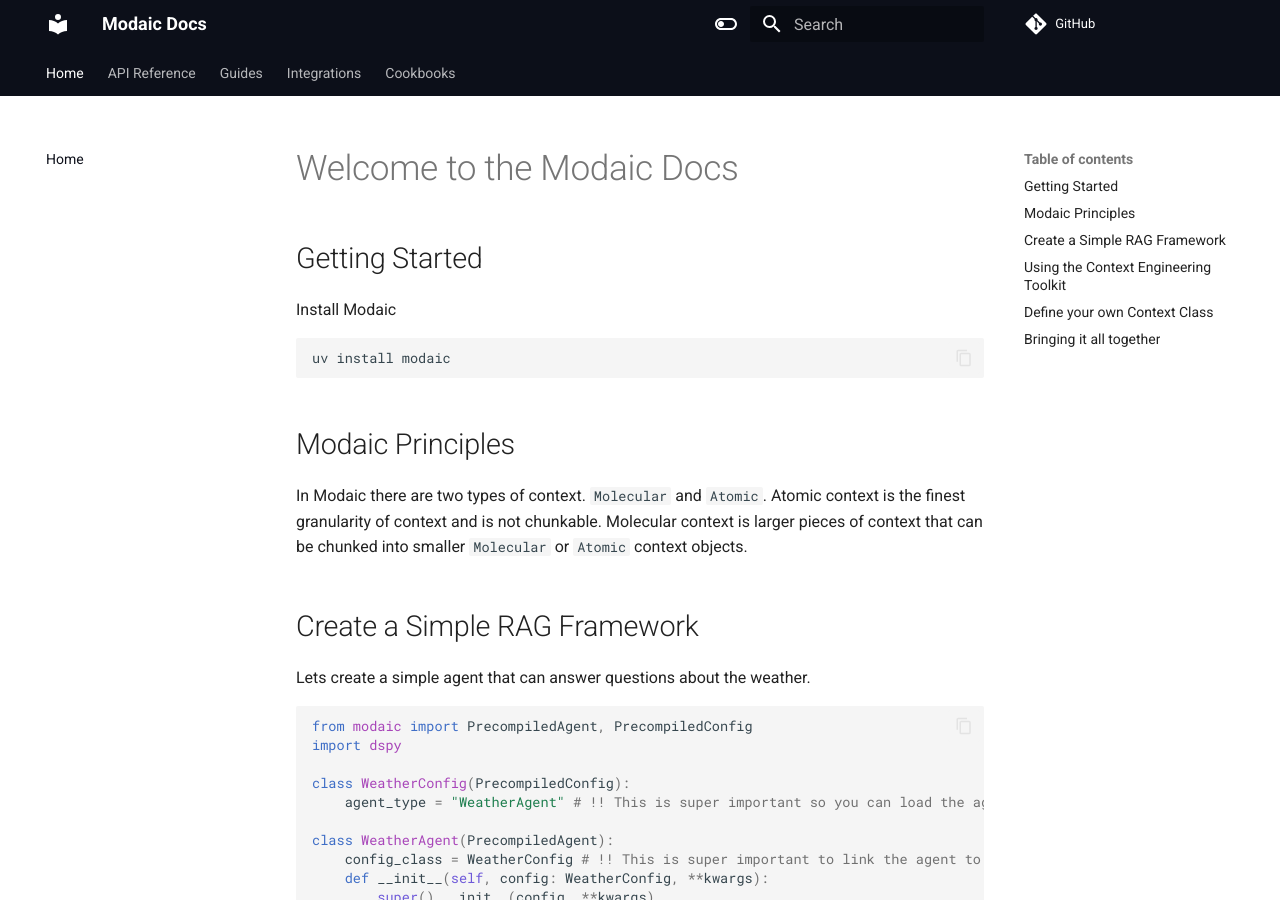
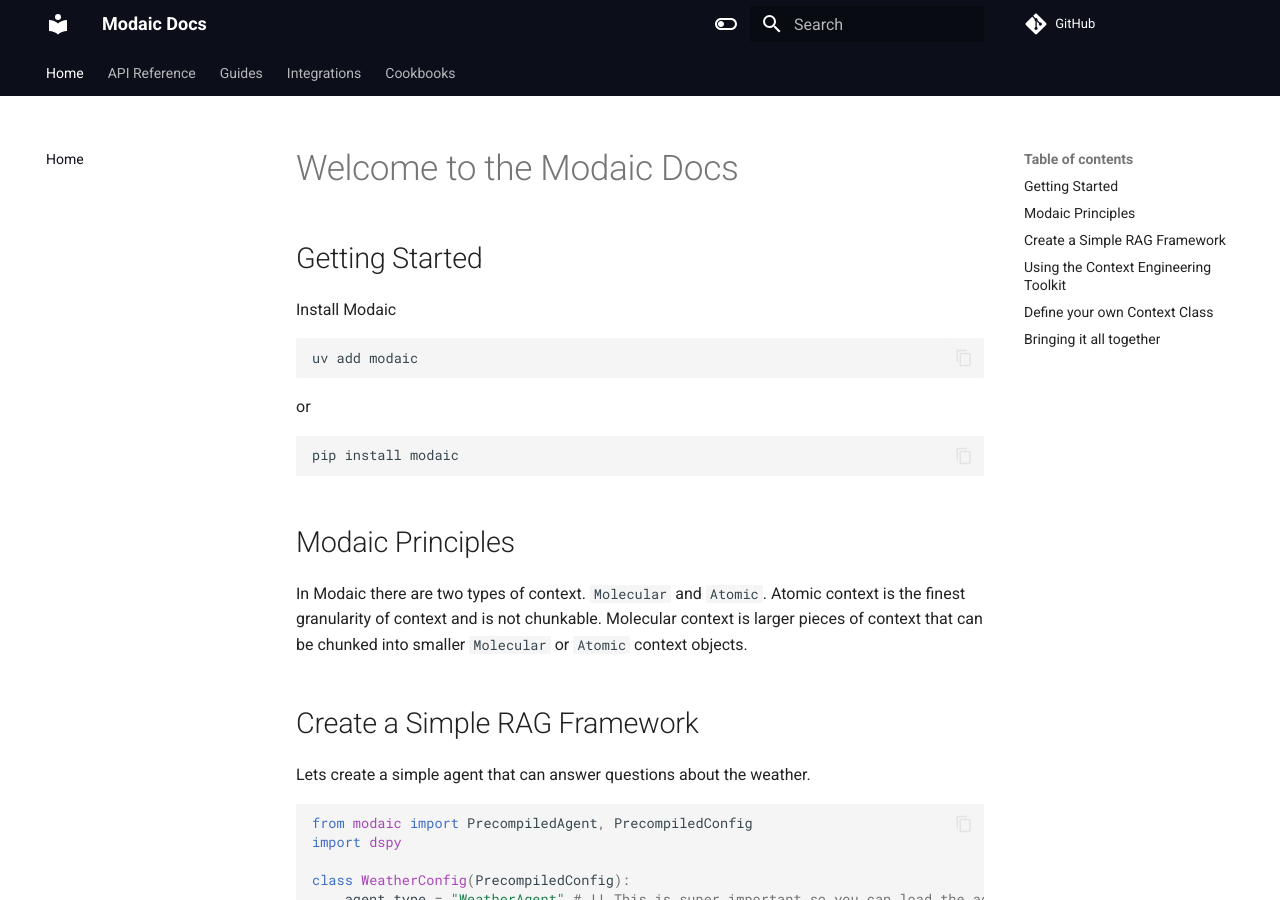
Before and after one commit to modaic-ai/modaic, an MkDocs documentation site: the page built from docs/index.md, in a window 1280 px wide and 900 px high. Built offline with MkDocs 1.6.1 and Material for MkDocs 9.7.7, drawn with Linux system fonts in a browser that asks for light colours; comment, search, counter and statistics services are not loaded.

Commit message:
correct installation

````diff
--- a/docs/index.md
+++ b/docs/index.md
@@ -5,8 +5,14 @@
 Install Modaic
 
 ```bash
-uv install modaic
+uv add modaic
 ```
+or
+
+```bash
+pip install modaic
+```
+
 
 ## Modaic Principles
 
````
